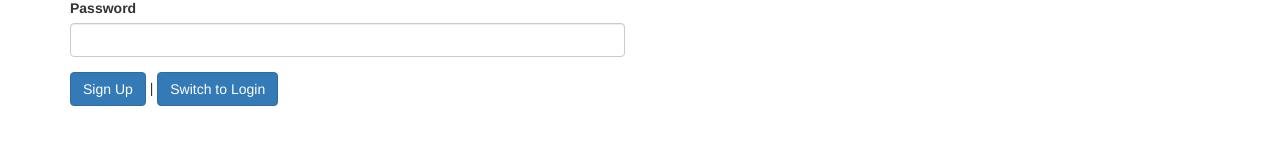
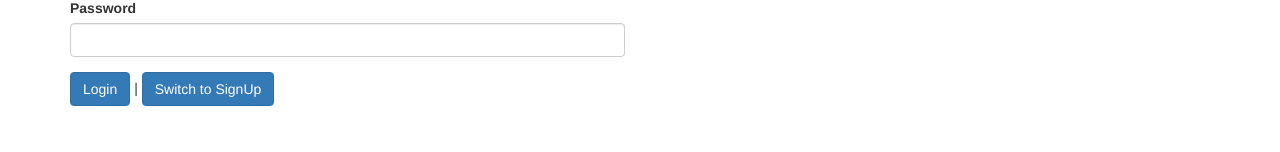
Before and after one commit to nkfoss/CookingProject, an Angular app: page /auth in a window 1280 px wide. Shown: the part 148-300 px from the top of the page. Built offline with nearby package versions, Linux system fonts and the light colour scheme.

Commit message:
Add button to switch login modes

```diff
--- a/src/app/auth/auth.component.html
+++ b/src/app/auth/auth.component.html
@@ -10,8 +10,8 @@
                 <input type="password" id='password' class="form-control">
             </div>
             <div>
-                <button class="btn btn-primary">Sign Up</button> |
-                <button class="btn btn-primary">Switch to Login</button>
+                <button class="btn btn-primary" type="submit">{{ isLoginMode ? 'Login' : 'Sign Up'}}</button> |
+                <button class="btn btn-primary" type="button" (click)="onSwitchMode()">Switch to {{ isLoginMode ? 'SignUp' : 'Login' }}</button>
             </div>
         </form>
     </div>
--- a/src/app/auth/auth.component.ts
+++ b/src/app/auth/auth.component.ts
@@ -8,5 +8,7 @@
     templateUrl: './auth.component.html'
 })
 export class AuthComponent{
+    isLoginMode = true;
 
+    onSwitchMode() { this.isLoginMode = !this.isLoginMode}
 }
```
